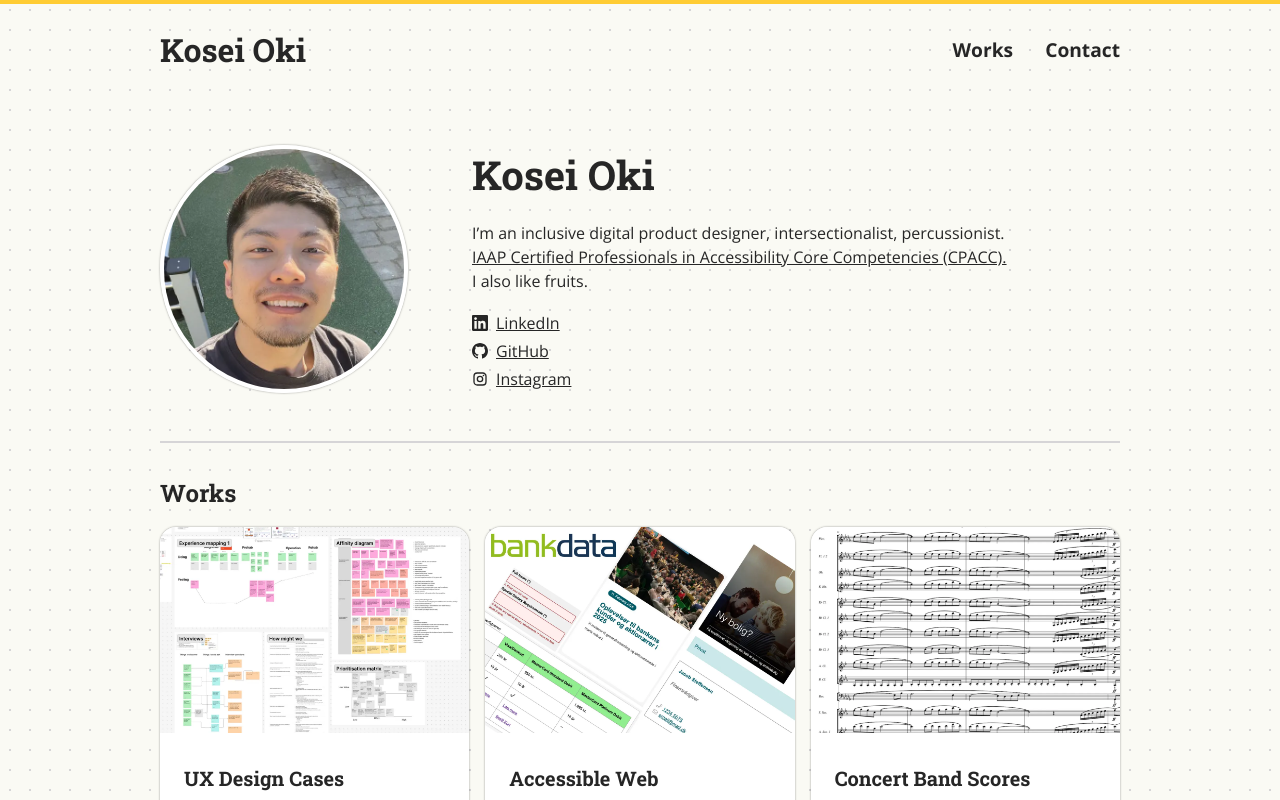
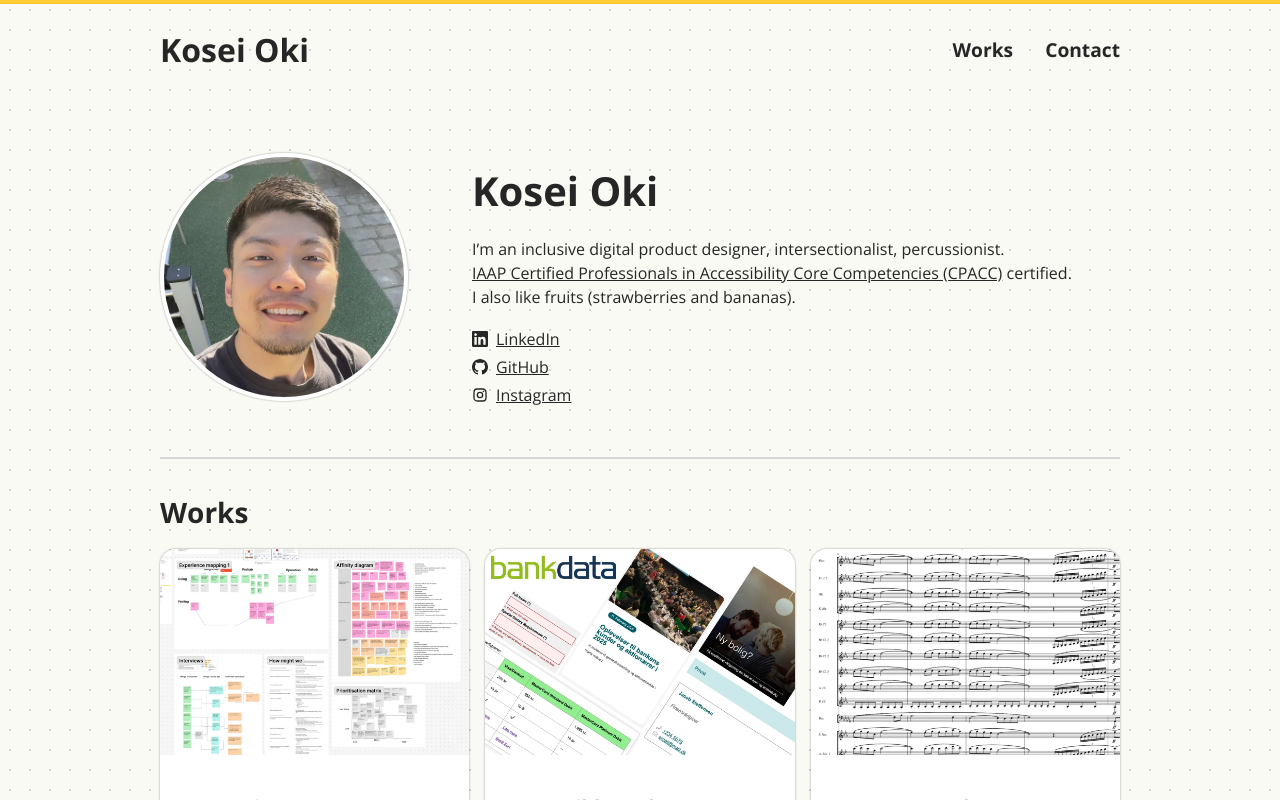
Before and after one commit to Koseioki/koseioki, a React (Vite) app: page / in a window 1280 px wide. Shown: the top 800 px of the page. Built offline with nearby package versions, Linux system fonts and the light colour scheme.

Commit message:
not slab

```diff
--- a/src/components/Header.css
+++ b/src/components/Header.css
@@ -1,7 +1,6 @@
 .skip-to-content {
     position: absolute;
     top: -10rem;
-    text-align: center;
 
 }
 
@@ -13,6 +12,9 @@
 }
 
 .skip-to-content a {
+    display: flex;
+    padding: 1rem 0;
+    justify-content: center;
     box-shadow: none;
     text-decoration: none;
     color: var(--primary);
--- a/src/components/Profile.jsx
+++ b/src/components/Profile.jsx
@@ -20,8 +20,8 @@ function Profile() {
         {/* <h1 ref={headingRef} tabIndex="-1" className="headings">Kosei Oki</h1> */}
         <h1 className="headings">Kosei Oki</h1>
         <p>I’m an inclusive digital product designer, intersectionalist, percussionist.</p>
-        <p><a className="plain-link" href="https://www.credly.com/badges/d96c149c-63c1-4764-ba03-c04703e8abbd/linked_in_profile">IAAP Certified Professionals in Accessibility Core Competencies (CPACC).</a></p>
-        <p>I also like fruits.</p>
+        <p><a className="plain-link" href="https://www.credly.com/badges/d96c149c-63c1-4764-ba03-c04703e8abbd/linked_in_profile">IAAP Certified Professionals in Accessibility Core Competencies (CPACC)</a> certified.</p>
+        <p>I also like fruits (strawberries and bananas).</p>
         <h2 className="sr-only">Social Media</h2>
         <ul className="link-list paragraph">
 
--- a/src/index.css
+++ b/src/index.css
@@ -77,7 +77,7 @@ h2,
 h3,
 h4,
 .site-title a {
-  font-family: "Roboto Slab", sans-serif;
+  /* font-family: "Roboto Slab", sans-serif; */
 
 }
 
@@ -93,7 +93,7 @@ h1 {
 }
 
 h2 {
-  font-size: 1.5rem;
+  font-size: 1.75rem;
   font-weight: bold;
   margin: 0;
   padding: 0;
@@ -118,7 +118,7 @@ h4 {
 }
 
 .headings {
-  margin: 1rem 0;
+  margin: 2rem 0 1rem 0;
 }
 
 ul {
@@ -158,14 +158,14 @@ p {
   font-size: 1rem;
   margin: 0;
   padding: 0;
-  line-height: 1.5;
+  /* line-height: 1.5; */
 }
 
 .paragraph {
   font-size: 1rem;
   margin: 1rem 0;
   max-width: 40rem;
-  line-height: 1.5;
+  /* line-height: 1.5; */
 
 }
 
```
